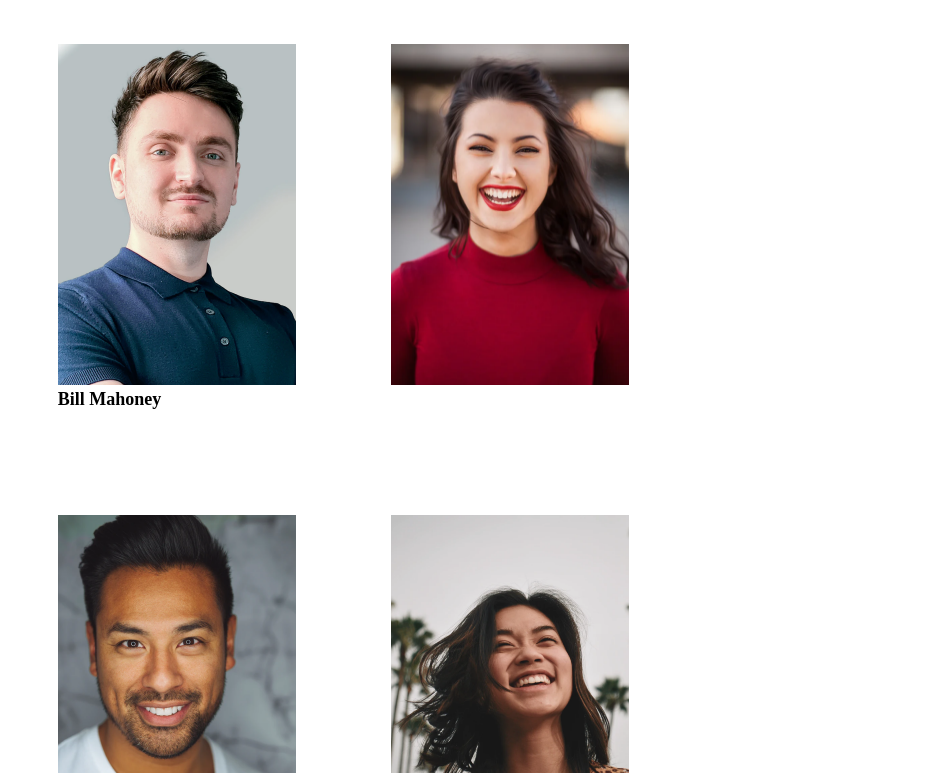
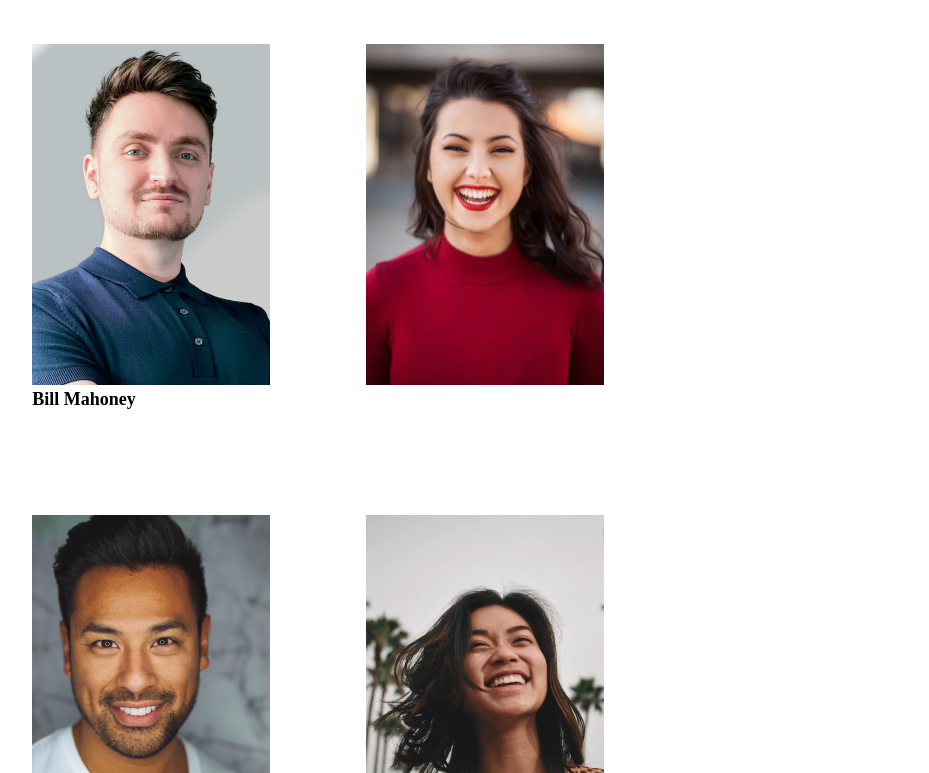
Before and after one commit to MrFork27/my-team-page, a plain HTML site: page src/index.html in a window 1280 px wide. Shown: the part 138-911 px from the top of the page, without its empty margins (147-1076 px from the left). Drawn offline with Linux system fonts and the light colour scheme.

Commit message:
fixed: fixed margin error

```diff
--- a/src/style.css
+++ b/src/style.css
@@ -7,7 +7,7 @@ body {
     display: flex;
     flex-direction: column;
     justify-content: center;
-    margin: 5% 16%;
+    margin: 5% 14%;
 }
 
 .main-container {
```
